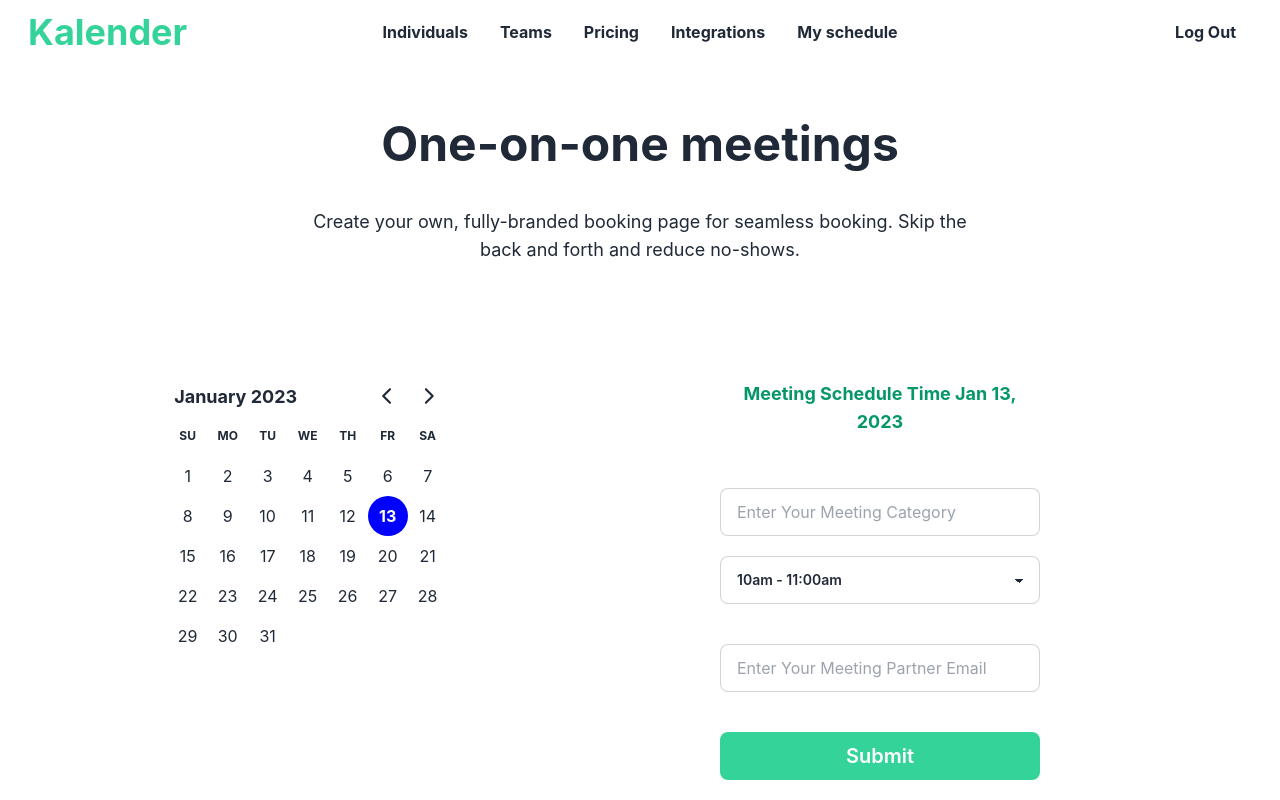
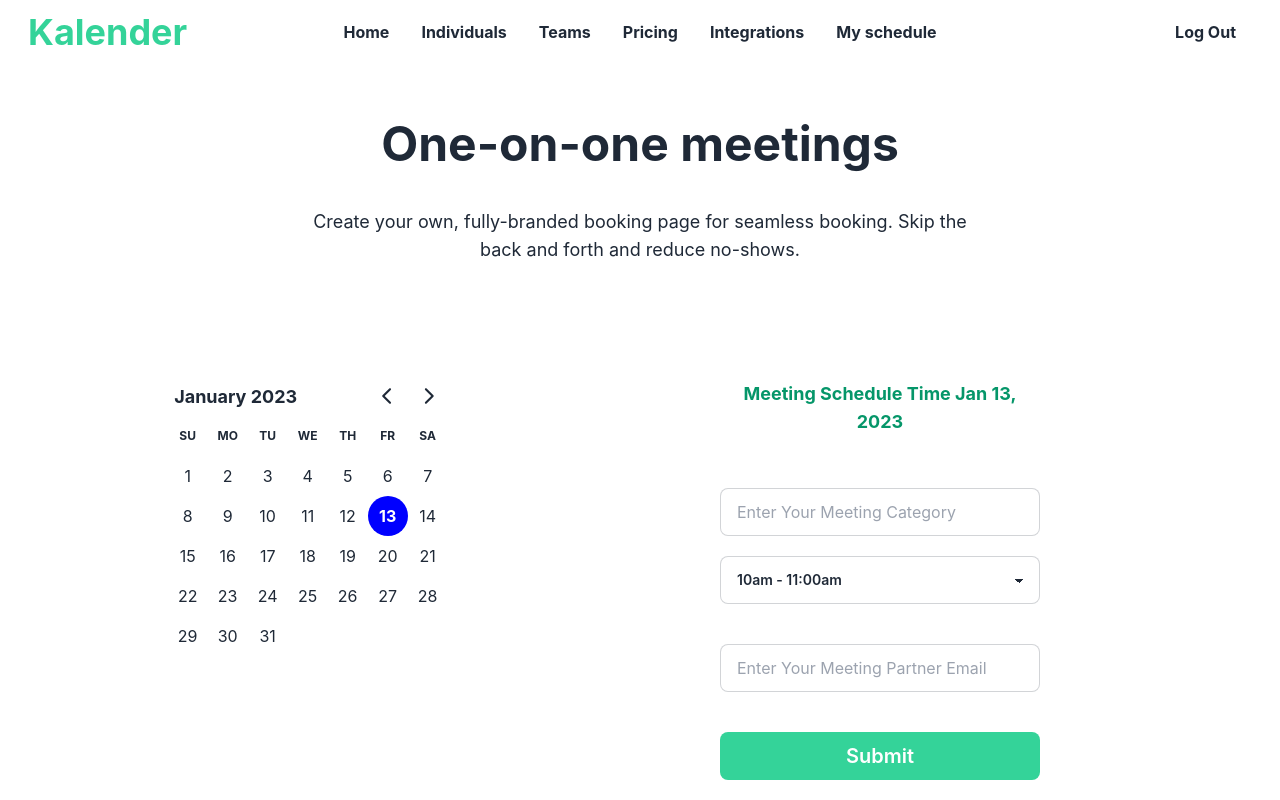
Before and after one commit to Amran-H/Kalender, a React (Create React App) app: page /individuals in a window 1280 px wide. Shown: the top 800 px of the page. Built offline with nearby package versions, Linux system fonts and the light colour scheme; no server answers; sample sign-in values are in the browser's storage.

Commit message:
some sections updated

```diff
--- a/src/Pages/MySchedule/MySchedule.js
+++ b/src/Pages/MySchedule/MySchedule.js
@@ -190,8 +190,8 @@ const MySchedule = () => {
                         <tr>
                           <th>{i + 1}</th>
                           <td>{teams?.teamCategory}</td>
-                          <td>{teams.date}</td>
-                          <td>{teams.email.length}</td>
+                          <td>{teams?.date}</td>
+                          <td>{teams?.email?.length}</td>
                           <td>
                             <label
                               htmlFor="my-modal-3"
--- a/src/Pages/Shared/Navbar/Navbar.js
+++ b/src/Pages/Shared/Navbar/Navbar.js
@@ -35,6 +35,9 @@ const Navbar = () => {
             className="menu menu-compact dropdown-content mt-3 p-2 shadow bg-base-100 rounded-box w-52 font-bold"
           >
             <li>
+              <Link to="/">Home</Link>
+            </li>
+            <li>
               <Link to="/individuals">Individuals</Link>
             </li>
             <li>
@@ -48,9 +51,23 @@ const Navbar = () => {
             <li>
               <Link to="integrations">Integrations</Link>
             </li>
+            {
+              user?.uid ?
+                <div>
                   <li>
                     <Link to="/mySchedule">My schedule</Link>
                   </li>
+
+                </div>
+                :
+                <div className="hidden">
+                  <li>
+                    <Link to="/mySchedule">My schedule</Link>
+                  </li>
+
+                </div>
+
+            }
           </ul>
         </div>
         <Link to="/" className="text-emerald-400 font-bold normal-case md:text-4xl text-xl">
@@ -62,6 +79,9 @@ const Navbar = () => {
 
       <div className="navbar-center hidden lg:flex">
         <ul className="menu menu-horizontal px-1 font-bold">
+          <li>
+            <Link to="/">Home</Link>
+          </li>
           <li className=" hover:text-emerald-600">
             <Link to="/individuals">Individuals</Link>
           </li>
@@ -76,9 +96,24 @@ const Navbar = () => {
           <li className=" hover:text-emerald-600">
             <Link to="/integrations">Integrations</Link>
           </li>
+
+          {
+            user?.uid ?
+              <div>
                 <li>
                   <Link to="/mySchedule">My schedule</Link>
                 </li>
+
+              </div>
+              :
+              <div className="hidden">
+                <li>
+                  <Link to="/mySchedule">My schedule</Link>
+                </li>
+
+              </div>
+
+          }
         </ul>
       </div>
       <div className="navbar-end">
--- a/src/Routes/Routes/Routes.js
+++ b/src/Routes/Routes/Routes.js
@@ -52,7 +52,7 @@ const router = createBrowserRouter([
       },
       {
         path: "/mySchedule",
-        element: <MySchedule></MySchedule>,
+        element: <PrivateRoute><MySchedule></MySchedule></PrivateRoute>,
       },
       {
         path: "/buyNow",
```
Also changed, not shown: 1 other file (tests, documents, lock files or other folders). Lines whose indentation alone changed are shown as unchanged.
